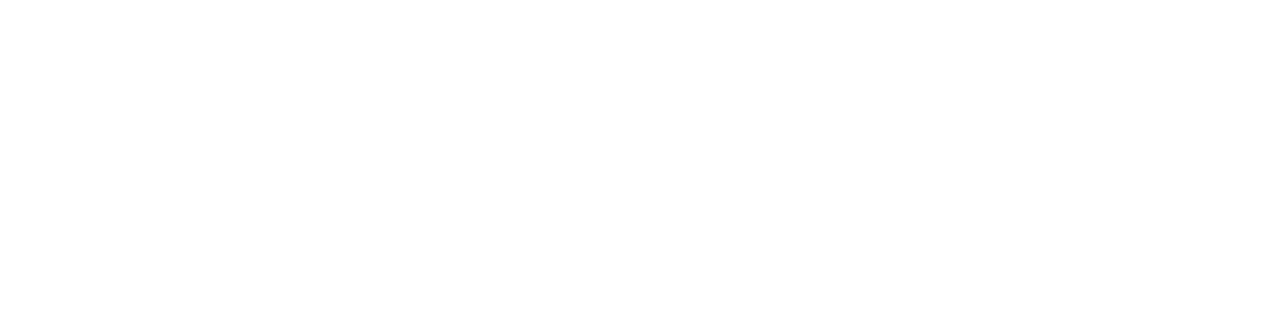
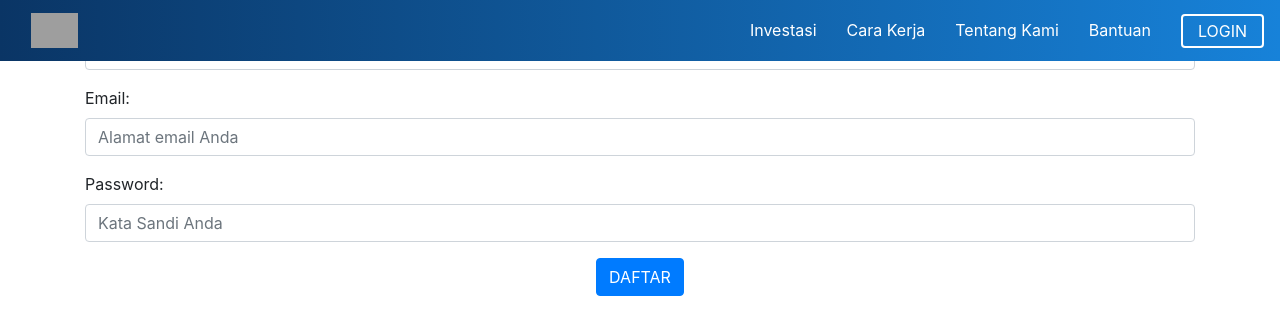
Before and after one commit to siiberad/ReactJs-MonggoVestPlus, a React (Create React App) app: page /profile/edit in a window 1280 px wide. Shown: the top 334 px of the page. Built offline with nearby package versions, Linux system fonts and the light colour scheme; grey boxes are pictures that could not be loaded.

Commit message:
add form to fill profile page

```diff
--- a/src/AppRouter.jsx
+++ b/src/AppRouter.jsx
@@ -4,6 +4,7 @@
     Route
 } from 'react-router-dom';
 import App from './App'
+import ProfileEditPage from './pages/ProfileEditPage';
 
 class AppRouter extends React.Component{
     render(){
@@ -12,6 +13,7 @@
                 <BrowserRouter>
                     <div>
                         <Route exact path='/' component={App}  />
+                        <Route exact path='/profile/edit' component={ProfileEditPage} />
                     </div>
                 </BrowserRouter>
             </div>
--- /dev/null
+++ b/src/components/AppProfileEdit.jsx
@@ -0,0 +1,109 @@
+import React, { Component } from 'react';
+import {
+    Button,
+    FormGroup,
+    Form,
+    Label,
+    Input
+  } from "reactstrap";
+import { BrowserRouter as Router, Route, Link } from "react-router-dom";
+import axios from "axios";
+import "../assets/css/formstyle.css";
+
+export default class AppProfileEdit extends Component {
+    constructor(props) {
+        super(props);
+
+        this.state = {
+          userFullName: "",
+          userEmail: "",
+          userPassword: ""
+        };
+
+        this.handleChange = this.handleChange.bind(this);
+        this.submit = this.submit.bind(this);
+      }
+
+      handleChange(event) {
+        let name = event.target.name;
+        let value = event.target.value;
+        //console.log(name, value);
+        let data = {};
+        data[name] = value;
+
+        this.setState(data);
+      }
+
+      submit(e) {
+        e.preventDefault();
+        axios
+          .post("http://mgvplus.herokuapp.com/api/register", {
+            userFullName: this.state.userFullName,
+            userEmail: this.state.userEmail,
+            userPassword: this.state.userPassword
+          })
+          .then(function(response) {
+            console.log(response);
+            if (response.status === 201) {
+              alert("Akun Anda telah berhasil dibuat");
+            } else {
+              alert("some error ocurred", response.status);
+            }
+          })
+          .catch(function(error) {
+            console.log(error);
+          });
+      }
+
+      render() {
+        return (
+          <div>
+                <Form onSubmit={this.submit}>
+                  <FormGroup>
+                    <Label>Nama Lengkap: </Label>
+                    <Input
+                      type="text"
+                      required="required"
+                      name="userFullName"
+                      value={this.state.userFullName}
+                      placeholder="Nama lengkap Anda"
+                      onChange={this.handleChange}
+                    />
+                  </FormGroup>
+                  <FormGroup>
+                    <Label>Email: </Label>
+                    <Input
+                      type="text"
+                      required="required"
+                      name="userEmail"
+                      value={this.state.userEmail}
+                      placeholder="Alamat email Anda"
+                      onChange={this.handleChange}
+                    />
+                  </FormGroup>
+                  <FormGroup>
+                    <Label>Password: </Label>
+                    <Input
+                      type="password"
+                      required="required"
+                      name="userPassword"
+                      value={this.state.userPassword}
+                      placeholder="Kata Sandi Anda"
+                      onChange={this.handleChange}
+                    />
+                  </FormGroup>
+
+                  <div align="center">
+                    <Button
+                      color="submit"
+                      className="btn btn-primary"
+                      value="Submit"
+                    >
+                      DAFTAR
+                    </Button>{" "}
+                  </div>
+                </Form>
+          </div>
+        );
+      }
+}
--- /dev/null
+++ b/src/pages/ProfileEditPage.jsx
@@ -0,0 +1,17 @@
+import React, { Component } from 'react'
+import {Container} from'reactstrap';
+import AppProfileEdit from '../components/AppProfileEdit';
+import AppNavbar from '../components/AppNavbar';
+
+export default class ProfileEditPage extends Component {
+  render() {
+    return (
+      <div>
+        <AppNavbar/>
+        <Container>
+          <AppProfileEdit/>
+        </Container>
+      </div>
+    )
+  }
+}
```
